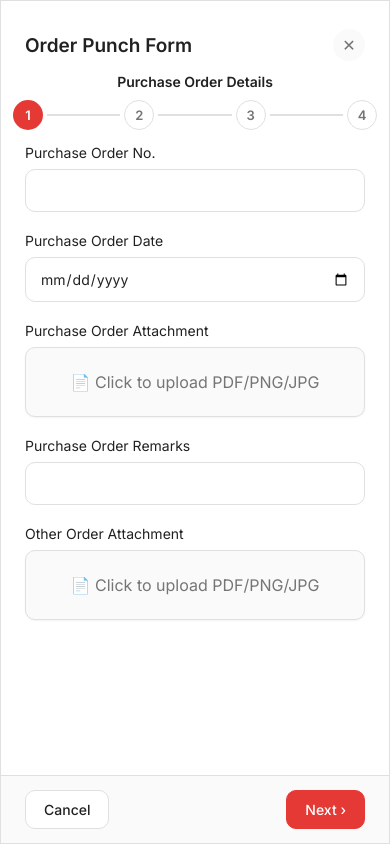
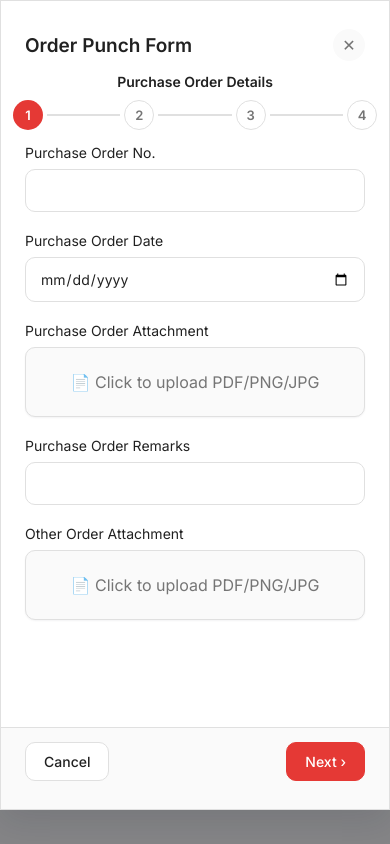
Before and after one commit to zotoautotech/ZOTO_SYSTEM, a React (Vite) app in the folder Frontend/: page /modules/punch-order/new in a window 390 px wide. Built offline with nearby package versions, Linux system fonts and the light colour scheme; no server answers; sample sign-in values are in the browser's storage.

Commit message:
Keep mobile order form actions visible

```diff
--- a/Frontend/src/modules/order-punch/OrderPunchForm.tsx
+++ b/Frontend/src/modules/order-punch/OrderPunchForm.tsx
@@ -113,7 +113,7 @@ export function OrderPunchForm() {
         inset: 0,
         background: "rgba(17, 17, 20, 0.5)",
         display: "flex",
-        alignItems: "center",
+        alignItems: isMobile ? "flex-start" : "center",
         justifyContent: "center",
         zIndex: 50,
         padding: isMobile ? 0 : 24,
@@ -124,8 +124,8 @@ export function OrderPunchForm() {
         className="card modal-in"
         style={{
           width: "min(880px, 100%)",
-          height: isMobile ? "100dvh" : undefined,
-          maxHeight: isMobile ? "100dvh" : "90vh",
+          height: isMobile ? "calc(100dvh - 34px)" : undefined,
+          maxHeight: isMobile ? "calc(100dvh - 34px)" : "90vh",
           background: "var(--color-bg)",
           borderRadius: isMobile ? 0 : 18,
           boxShadow: "var(--shadow-lg)",
@@ -258,7 +258,7 @@ export function OrderPunchForm() {
             display: "flex",
             justifyContent: "space-between",
             alignItems: "center",
-            padding: "14px var(--space)",
+            padding: isMobile ? "14px var(--space) 28px" : "14px var(--space)",
             borderTop: "1px solid var(--color-border)",
             background: "var(--color-bg-page)",
           }}
```
Also changed, not shown: 1 other file (tests, documents, lock files or other folders).
